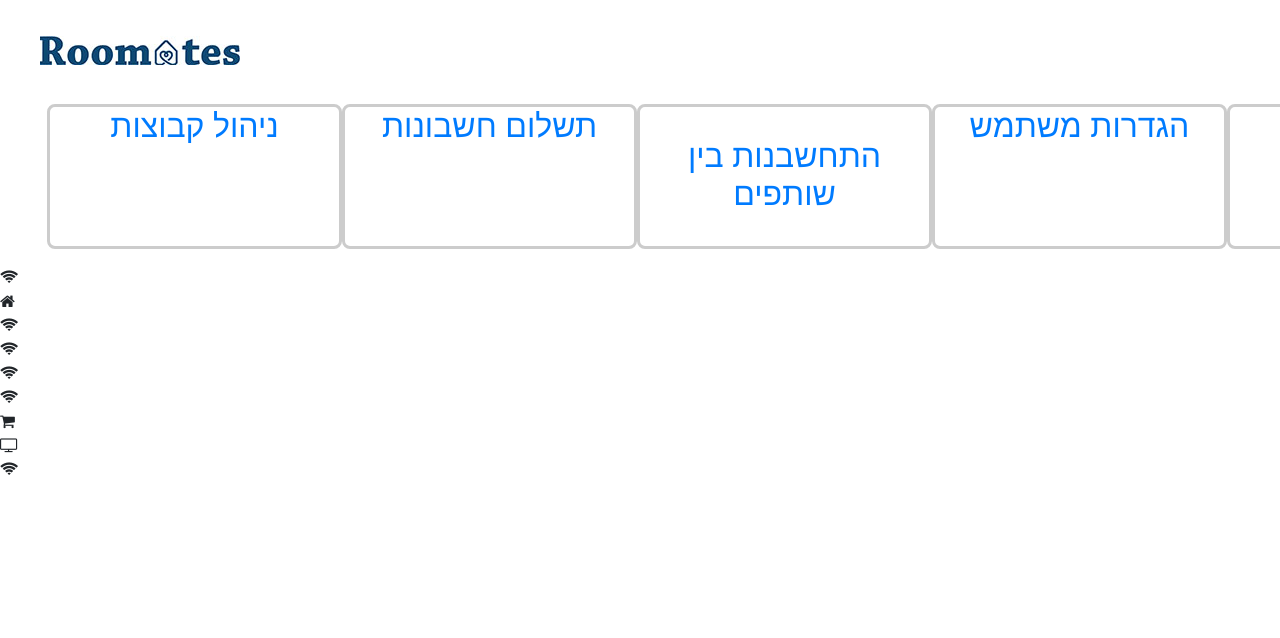
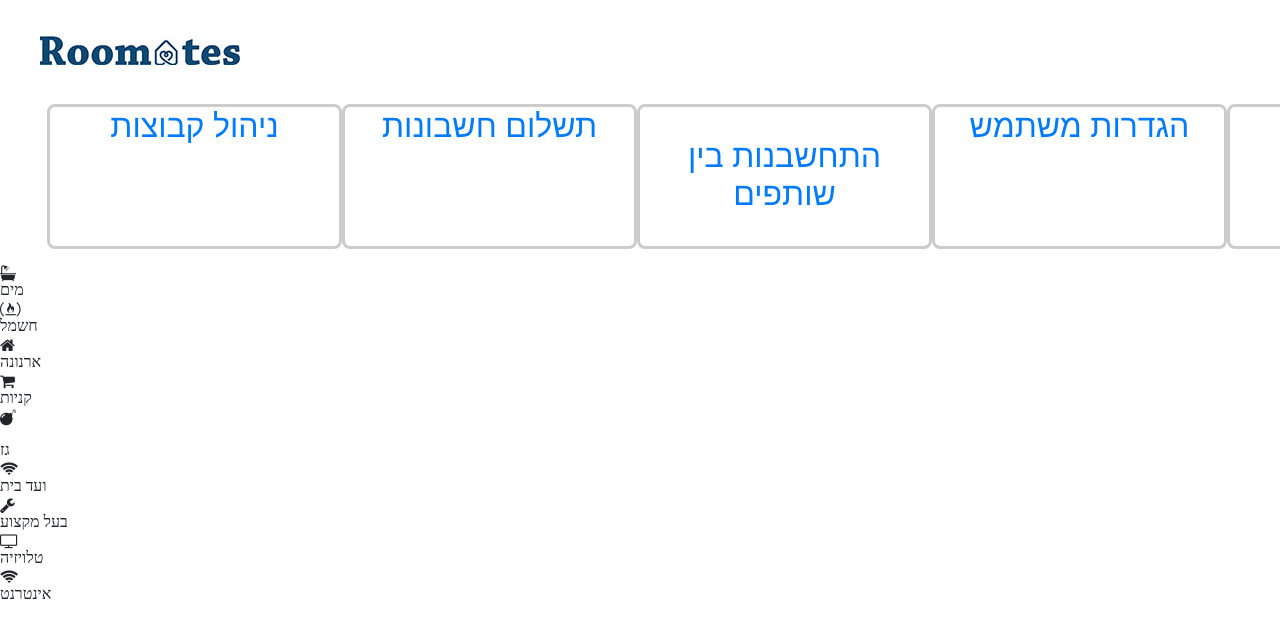
Before and after one commit to nataliemahmalie/Natalie-Mahmalie---Chen-Yafe, a plain HTML site: page builts.html in a window 1280 px wide. Shown: the top 638 px of the page. Drawn offline with nearby package versions, Linux system fonts and the light colour scheme; files whose address does not match are found by name.

Commit message:
update1builts

```diff
--- a/builts.html
+++ b/builts.html
@@ -27,20 +27,19 @@
                         <li><a target="_self"href="#groupManager"><h2>ניהול קבוצות</h2></a></li>
                         <div class="clear"></div>
                     </ul>
+                    <main>
+    <div id="builts">
 
-    <div id="builts">
-          <section> <div id="box1"><i class="fa fa-wifi" aria-hidden="true"></i></div>
-            <div id="box2"><i class="fa fa-home" aria-hidden="true"></i></div>
-            <div id="box3"><i class="fa fa-wifi" aria-hidden="true"></i></div>
-           <div id="box4"><i class="fa fa-wifi" aria-hidden="true"></i></div>
-            <div id="box5"><i class="fa fa-wifi" aria-hidden="true"></i></div>
-            <div id="box6"><i class="fa fa-wifi" aria-hidden="true"></i></div>
-         <div id="box7"><i class="fa fa-shopping-cart" aria-hidden="true"></i></div>
-            <div id="box8"><i class="fa fa-television" aria-hidden="true"></i></div>
-            <div id="box9"><i class="fa fa-wifi" aria-hidden="true"></i></div></section>
+          <section> <div id="box1"><i class="fa fa-bath" aria-hidden="true"><section class="text1">מים</section></i></div>
+            <div id="box2"><i class="fa fa-free-code-camp" aria-hidden="true"><section class="text2">חשמל</section></i></div>
+            <div id="box3"><i class="fa fa-home" aria-hidden="true"><section class="text3">ארנונה</section></i></div>
+           <div id="box4"><i class="fa fa-shopping-cart" aria-hidden="true"><section class="text4">קניות</section></i></div>
+            <div id="box5"><i class="fa fa-bomb" aria-hidden="true"><section class="text5"><br>גז</section></i></div>
+            <div id="box6"><i class="fa fa-wifi" aria-hidden="true"><section class="text6">ועד בית</section></i></div>
+         <div id="box7"><i class= "fa fa-wrench" aria-hidden="true"><section class="text7">בעל מקצוע</section></i></div>
+            <div id="box8"><i class="fa fa-television" aria-hidden="true"><section class="text8">טלויזיה</section></i></div>
+            <div id="box9"><i class="fa fa-wifi" aria-hidden="true"><section class="text9" >אינטרנט</section></i></div></section>
     </div>
-
-    <main>
 
     </main>
     </div>
```
